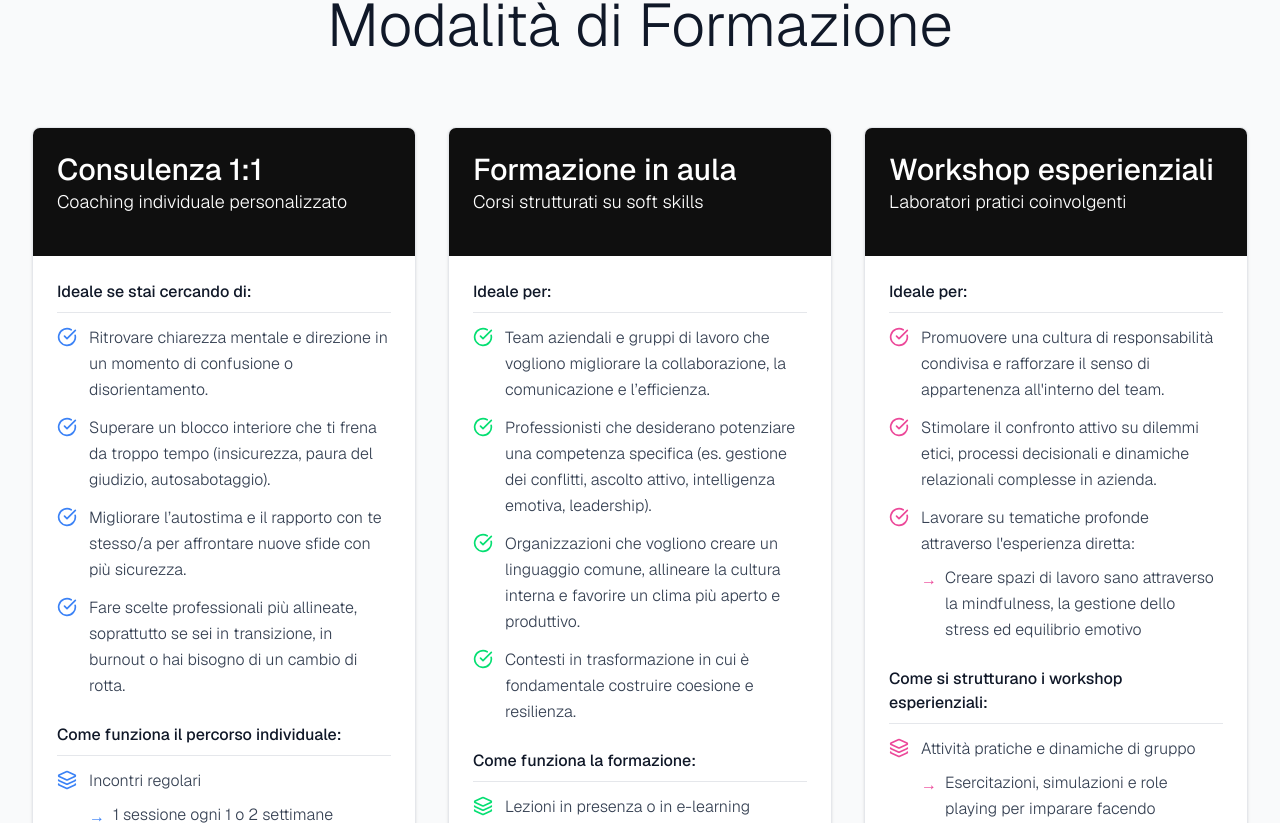
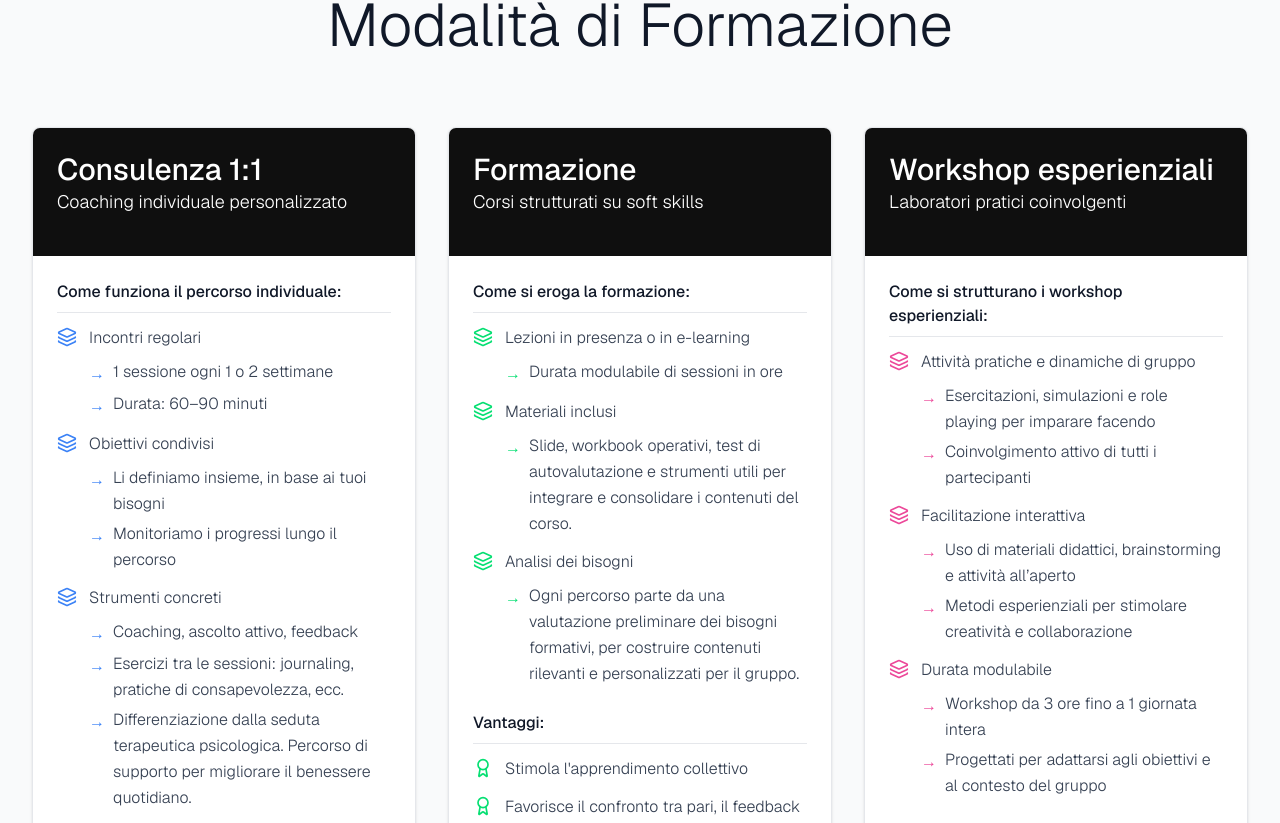
Before and after one commit to ezequiasaramburu/martina-website, a Next.js app: page /coaching in a window 1280 px wide. Shown: the part 677-1500 px from the top of the page. Built offline with nearby package versions, Linux system fonts and the light colour scheme.

Commit message:
remove info on coaching page

```diff
--- a/src/components/CoachingModalities.tsx
+++ b/src/components/CoachingModalities.tsx
@@ -94,27 +94,27 @@ const CoachingModalities = () => {
       subtitle: "Coaching individuale personalizzato",
       accentColor: "bg-blue-500",
       sections: [
-        {
-          title: "Ideale se stai cercando di:",
-          items: [
-            {
-              text: "Ritrovare chiarezza mentale e direzione in un momento di confusione o disorientamento.",
-              icon: CheckCircle,
-            },
-            {
-              text: "Superare un blocco interiore che ti frena da troppo tempo (insicurezza, paura del giudizio, autosabotaggio).",
-              icon: CheckCircle,
-            },
-            {
-              text: "Migliorare l’autostima e il rapporto con te stesso/a per affrontare nuove sfide con più sicurezza.",
-              icon: CheckCircle,
-            },
-            {
-              text: "Fare scelte professionali più allineate, soprattutto se sei in transizione, in burnout o hai bisogno di un cambio di rotta.",
-              icon: CheckCircle,
-            },
-          ],
-        },
+        // {
+        //   title: "Ideale se stai cercando di:",
+        //   items: [
+        //     {
+        //       text: "Ritrovare chiarezza mentale e direzione in un momento di confusione o disorientamento.",
+        //       icon: CheckCircle,
+        //     },
+        //     {
+        //       text: "Superare un blocco interiore che ti frena da troppo tempo (insicurezza, paura del giudizio, autosabotaggio).",
+        //       icon: CheckCircle,
+        //     },
+        //     {
+        //       text: "Migliorare l’autostima e il rapporto con te stesso/a per affrontare nuove sfide con più sicurezza.",
+        //       icon: CheckCircle,
+        //     },
+        //     {
+        //       text: "Fare scelte professionali più allineate, soprattutto se sei in transizione, in burnout o hai bisogno di un cambio di rotta.",
+        //       icon: CheckCircle,
+        //     },
+        //   ],
+        // },
         {
           title: "Come funziona il percorso individuale:",
           items: [
@@ -165,33 +165,33 @@ const CoachingModalities = () => {
       ],
     },
     {
-      title: "Formazione in aula",
+      title: "Formazione",
       subtitle: "Corsi strutturati su soft skills",
       accentColor: "bg-green-400",
       sections: [
+        // {
+        //   title: "Ideale per:",
+        //   items: [
+        //     {
+        //       text: "Team aziendali e gruppi di lavoro che vogliono migliorare la collaborazione, la comunicazione e l’efficienza.",
+        //       icon: CheckCircle,
+        //     },
+        //     {
+        //       text: "Professionisti che desiderano potenziare una competenza specifica (es. gestione dei conflitti, ascolto attivo, intelligenza emotiva, leadership).",
+        //       icon: CheckCircle,
+        //     },
+        //     {
+        //       text: "Organizzazioni che vogliono creare un linguaggio comune, allineare la cultura interna e favorire un clima più aperto e produttivo.",
+        //       icon: CheckCircle,
+        //     },
+        //     {
+        //       text: "Contesti in trasformazione in cui è fondamentale costruire coesione e resilienza.",
+        //       icon: CheckCircle,
+        //     },
+        //   ],
+        // },
         {
-          title: "Ideale per:",
-          items: [
-            {
-              text: "Team aziendali e gruppi di lavoro che vogliono migliorare la collaborazione, la comunicazione e l’efficienza.",
-              icon: CheckCircle,
-            },
-            {
-              text: "Professionisti che desiderano potenziare una competenza specifica (es. gestione dei conflitti, ascolto attivo, intelligenza emotiva, leadership).",
-              icon: CheckCircle,
-            },
-            {
-              text: "Organizzazioni che vogliono creare un linguaggio comune, allineare la cultura interna e favorire un clima più aperto e produttivo.",
-              icon: CheckCircle,
-            },
-            {
-              text: "Contesti in trasformazione in cui è fondamentale costruire coesione e resilienza.",
-              icon: CheckCircle,
-            },
-          ],
-        },
-        {
-          title: "Come funziona la formazione:",
+          title: "Come si eroga la formazione:",
           items: [
             {
               text: "Lezioni in presenza o in e-learning",
@@ -238,26 +238,26 @@ const CoachingModalities = () => {
       subtitle: "Laboratori pratici coinvolgenti",
       accentColor: "bg-pink-500",
       sections: [
-        {
-          title: "Ideale per:",
-          items: [
-            {
-              text: "Promuovere una cultura di responsabilità condivisa e rafforzare il senso di appartenenza all'interno del team.",
-              icon: CheckCircle,
-            },
-            {
-              text: "Stimolare il confronto attivo su dilemmi etici, processi decisionali e dinamiche relazionali complesse in azienda.",
-              icon: CheckCircle,
-            },
-            {
-              text: "Lavorare su tematiche profonde attraverso l'esperienza diretta:",
-              icon: CheckCircle,
-              subItems: [
-                "Creare spazi di lavoro sano attraverso la mindfulness, la gestione dello stress ed equilibrio emotivo",
-              ],
-            },
-          ],
-        },
+        // {
+        //   title: "Ideale per:",
+        //   items: [
+        //     {
+        //       text: "Promuovere una cultura di responsabilità condivisa e rafforzare il senso di appartenenza all'interno del team.",
+        //       icon: CheckCircle,
+        //     },
+        //     {
+        //       text: "Stimolare il confronto attivo su dilemmi etici, processi decisionali e dinamiche relazionali complesse in azienda.",
+        //       icon: CheckCircle,
+        //     },
+        //     {
+        //       text: "Lavorare su tematiche profonde attraverso l'esperienza diretta:",
+        //       icon: CheckCircle,
+        //       subItems: [
+        //         "Creare spazi di lavoro sano attraverso la mindfulness, la gestione dello stress ed equilibrio emotivo",
+        //       ],
+        //     },
+        //   ],
+        // },
         {
           title: "Come si strutturano i workshop esperienziali:",
           items: [
```
